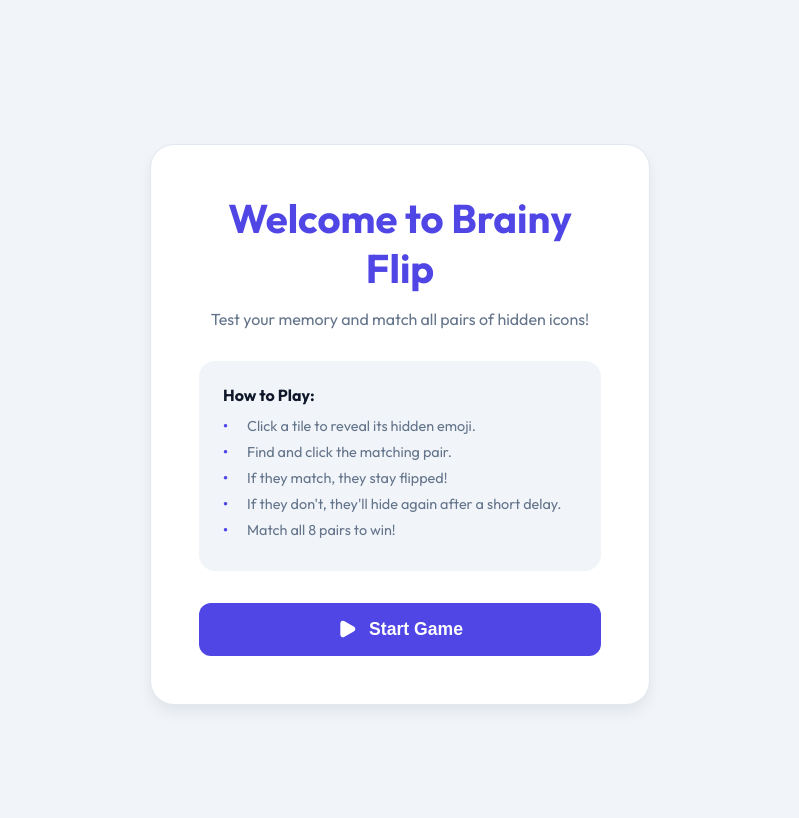
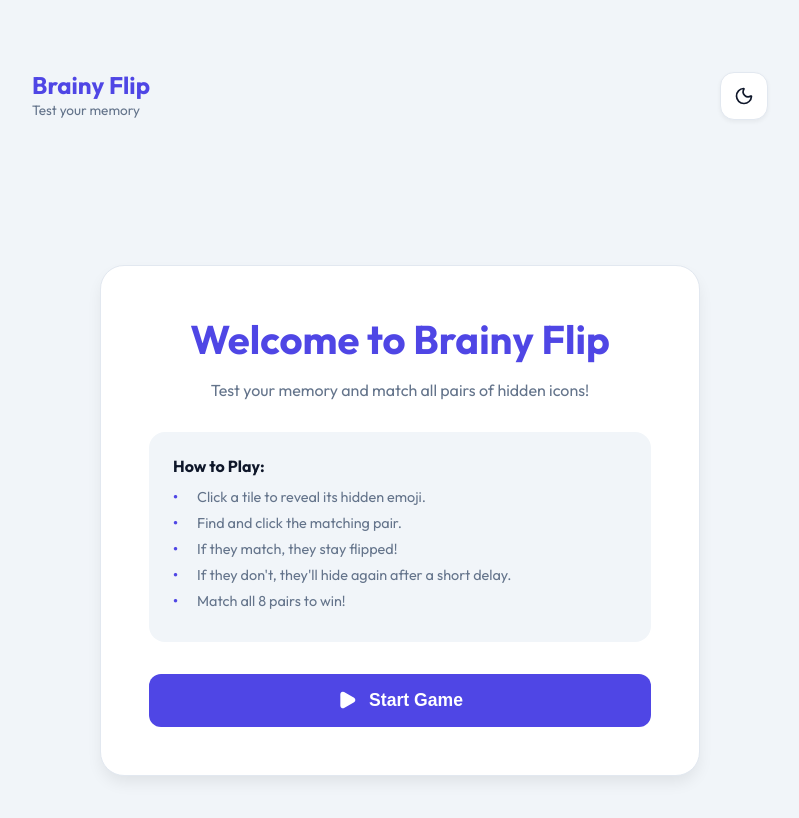
Before and after one commit to Sanket-Pandit-Patil/Memory_Game, a React (Vite) app: page / in a window 1280 px wide. Shown: the top 818 px of the page, without its empty margins (240-1039 px from the left). Built offline with nearby package versions, Linux system fonts and the light colour scheme.

Commit message:
fix: blank UI caused by missing icon imports in App.jsx

```diff
--- a/src/App.jsx
+++ b/src/App.jsx
@@ -7,6 +7,7 @@ import ResultScreen from './components/ResultScreen';
 import Header from './components/Header';
 import { fetchEmojis } from './utils/api';
 import { soundManager } from './utils/soundManager';
+import { Sun, Moon } from 'lucide-react';
 import './index.css';
 
 const App = () => {
@@ -216,6 +217,18 @@ const App = () => {
 
   return (
     <div className="app-container">
+      {(gameStatus === 'welcome' || gameStatus === 'setup') && (
+        <nav className="global-navbar">
+          <div className="nav-brand">
+            <h1>Brainy Flip</h1>
+            <p className="subtitle">Test your memory</p>
+          </div>
+          <button onClick={toggleTheme} className="theme-toggle-btn" title="Toggle Theme">
+            {isDarkMode ? <Sun size={20} /> : <Moon size={20} />}
+          </button>
+        </nav>
+      )}
+
       {gameStatus === 'welcome' && (
         <WelcomeScreen onStart={() => setGameStatus('setup')} />
       )}
--- a/src/components/Header.jsx
+++ b/src/components/Header.jsx
@@ -1,5 +1,5 @@
 import React from 'react';
-import { Sun, Moon, RotateCcw, Volume2, VolumeX } from 'lucide-react';
+import { RotateCcw, Volume2, VolumeX } from 'lucide-react';
 import './Header.css';
 
 const Header = ({ moves, seconds, config, isDarkMode, isMuted, toggleTheme, toggleMute, restartGame }) => {
@@ -34,9 +34,6 @@ const Header = ({ moves, seconds, config, isDarkMode, isMuted, toggleTheme, togg
                 <button onClick={restartGame} className="icon-button" title="Restart Game">
                     <RotateCcw size={20} />
                 </button>
-                <button onClick={toggleTheme} className="icon-button" title="Toggle Theme">
-                    {isDarkMode ? <Sun size={20} /> : <Moon size={20} />}
-                </button>
             </div>
         </header>
     );
--- a/src/components/WelcomeScreen.css
+++ b/src/components/WelcomeScreen.css
@@ -10,7 +10,8 @@
     background: var(--card-bg);
     padding: 3rem;
     border-radius: 24px;
-    max-width: 500px;
+    max-width: 600px;
+    width: 100%;
     text-align: center;
     box-shadow: var(--shadow-md);
     border: 1px solid var(--glass-border);
--- a/src/index.css
+++ b/src/index.css
@@ -86,6 +86,60 @@ body {
   flex-direction: column;
 }
 
+/* Global Navbar */
+.global-navbar {
+  display: flex;
+  justify-content: space-between;
+  align-items: center;
+  padding: 1rem 0 2rem;
+  width: 100%;
+}
+
+.nav-brand h1 {
+  font-size: 1.5rem;
+  font-weight: 800;
+  color: var(--accent-color);
+  margin: 0;
+  line-height: 1;
+}
+
+.nav-brand .subtitle {
+  font-size: 0.85rem;
+  color: var(--text-secondary);
+  margin: 4px 0 0;
+}
+
+.global-navbar .theme-toggle-btn {
+  background: var(--card-bg);
+  border: 1px solid var(--glass-border);
+  color: var(--text-primary);
+  width: 48px;
+  height: 48px;
+  border-radius: 14px;
+  display: flex;
+  align-items: center;
+  justify-content: center;
+  cursor: pointer;
+  box-shadow: var(--shadow-sm);
+  transition: all 0.2s ease;
+}
+
+.global-navbar .theme-toggle-btn:hover {
+  border-color: var(--accent-color);
+  transform: translateY(-2px);
+  box-shadow: var(--shadow-md);
+}
+
+@media (max-width: 480px) {
+  .global-navbar {
+    padding: 0.5rem 0 1.5rem;
+  }
+
+  .nav-brand h1 {
+    font-size: 1.25rem;
+  }
+}
+
 @media (max-width: 480px) {
   .app-container {
     padding: 0.5rem;
```
